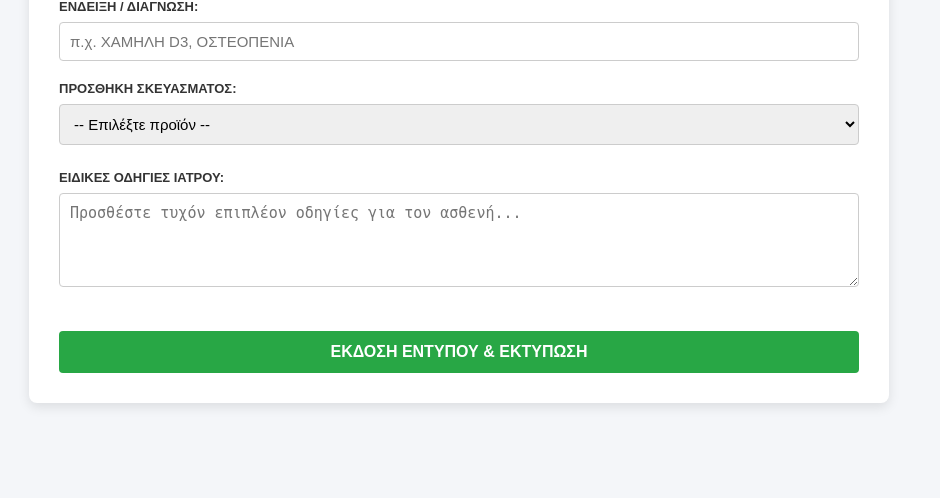
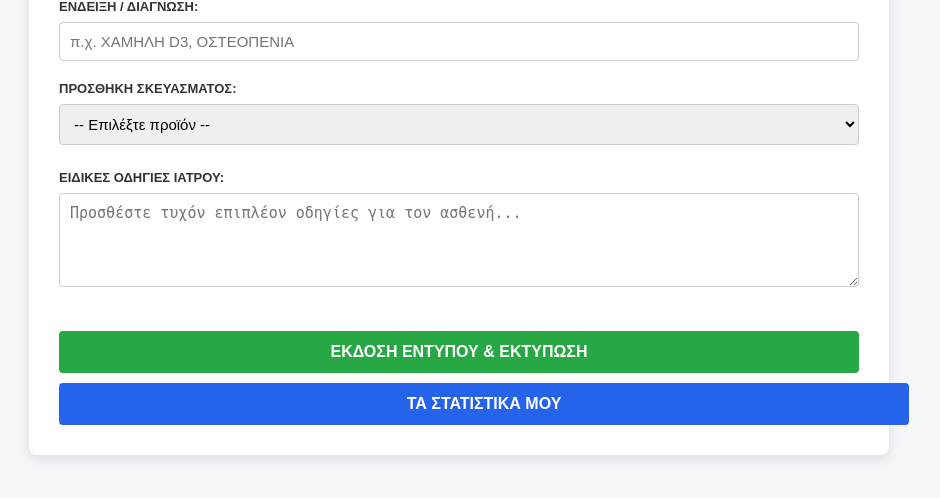
Before and after one commit to dzampoulis-dot/Dynamic-Cells, a Flask app: page /dashboard in a window 1280 px wide. Shown: the part 171-669 px from the top of the page, without its empty margins (181-1121 px from the left). Run offline with Flask 3, Linux system fonts and the light colour scheme; the visitor is signed in with stand-in values (Sample User, id 1); data that the repository does not hold is empty; some libraries are stand-ins or nearby versions.

Commit message:
Update dashboard.html

```diff
--- a/templates/dashboard.html
+++ b/templates/dashboard.html
@@ -14,9 +14,11 @@
         .product-card { background: #f9f9f9; border: 1px solid #ddd; border-left: 4px solid #333; padding: 15px; margin-bottom: 15px; border-radius: 4px; position: relative; }
         .btn-remove { position: absolute; top: 10px; right: 10px; background: #eee; border: 1px solid #ccc; border-radius: 3px; cursor: pointer; padding: 2px 6px; font-size: 12px; }
         .btn-remove:hover { background: #ddd; }
-        .brand-text { font-weight: normal; text-transform: uppercase; } /* Αφαιρέθηκε ο έντονος τονισμός και το κίτρινο φόντο */
+        .brand-text { font-weight: normal; text-transform: uppercase; }
         .btn-submit { background: #28a745; color: white; border: none; padding: 12px 25px; font-size: 16px; font-weight: bold; border-radius: 4px; cursor: pointer; text-transform: uppercase; width: 100%; margin-top: 20px; }
         .btn-submit:hover { background: #218838; }
+        .btn-stats { background: #2563eb; color: white; border: none; padding: 12px 25px; font-size: 16px; font-weight: bold; border-radius: 4px; cursor: pointer; text-transform: uppercase; width: 100%; margin-top: 10px; text-decoration: none; display: block; text-align: center; }
+        .btn-stats:hover { background: #1d4ed8; }
         .qty-input { width: 70px !important; display: inline-block; text-align: center; margin-left: 5px; }
     </style>
 </head>
@@ -67,6 +69,8 @@
 
         <button type="submit" class="btn-submit">Έκδοση Εντύπου & Εκτύπωση</button>
     </form>
+
+    <a href="/my_stats" class="btn-stats">Τα Στατιστικά μου</a>
 </div>
 
 <script>
@@ -82,7 +86,6 @@ function addProduct() {
         document.getElementById('active-magnesium').value = '1';
     }
 
-    // Επαναφέρει το dropdown στην αρχική του θέση (-- Επιλέξτε προϊόν --) ώστε να είναι έτοιμο για επόμενη επιλογή
     selector.value = '';
 }
 
```
